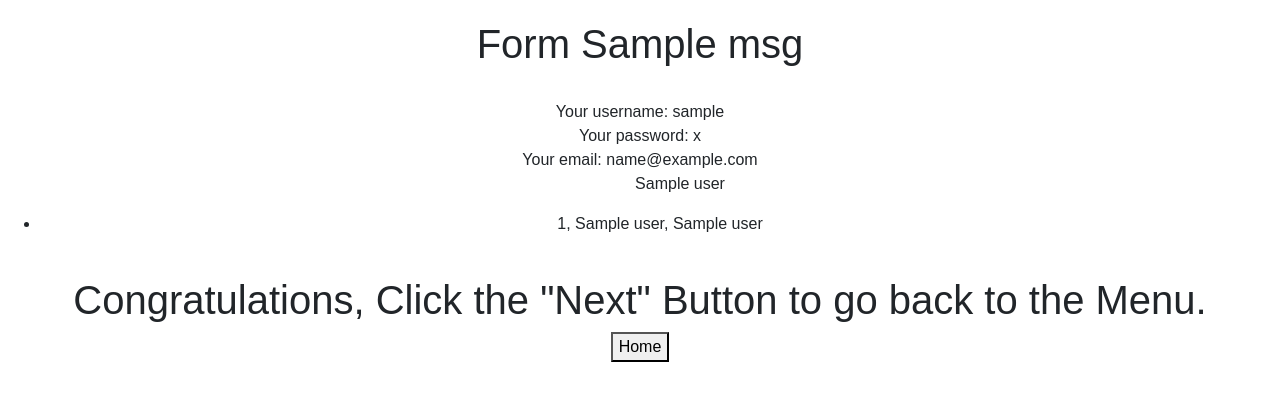
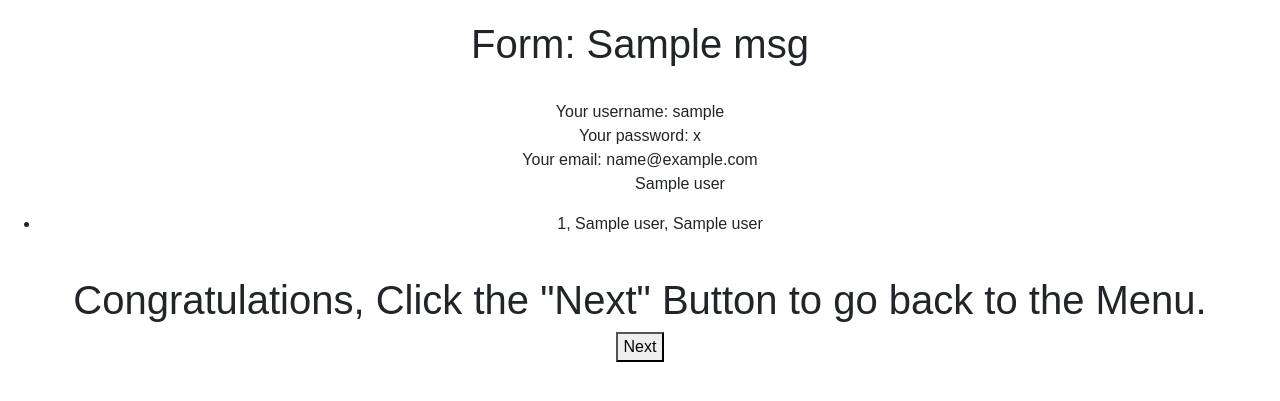
Before and after one commit to rgonnering/cs50-project1, a Flask app: template templates/form.html in a window 1280 px wide. Shown: the part 100-501 px from the top of the page. Run offline with Flask 2, Linux system fonts and the light colour scheme; the template is opened without the code that fills it: most values are stand-ins (such as "Sample title", 1, 10 or a date in 2020); some libraries are stand-ins or nearby versions.

Commit message:
Version 1.1 - Clean up

```diff
--- a/application.py
+++ b/application.py
@@ -56,14 +56,13 @@ def signup():
 
 @app.route('/login', methods=['POST'])
 def login():
-
-    # # get login credentials
+    # get login credentials
     usern = request.form.get('name')
     passw = request.form.get('password')
     print ("login1: ", usern, passw)
     # Check if username is already logged in
     if 'username' in session:
-        msg = "You are logged in."
+        msg = "You are already logged in."
         return render_template('search.html', username=usern, msg=msg)
     # User is not logged in, so check if user matches a Registered user
     result = db.execute("SELECT * FROM registered where username = :u", {"u": usern}).fetchone()
@@ -118,7 +117,7 @@ def search():
     year = request.form.get("year")
     print("Search2: ", session['username'])
     # execute SQL command and get all data with user constraintes
-    selections = db.execute("SELECT * FROM books WHERE title LIKE '%"+title+"%' and author LIKE '%"+author+"%' and year LIKE '%"+year+"%' ").fetchall()
+    selections = db.execute("SELECT * FROM books WHERE isbn LIKE '%"+isbn+"%' and title LIKE '%"+title+"%' and author LIKE '%"+author+"%' and year LIKE '%"+year+"%' ").fetchall()
     # check if book is in the books database
     if not selections:
         return render_template('search.html', username=username, msg="Book is not in the database. Please try again.")
@@ -157,7 +156,6 @@ def book():
             VALUES (:u, :isbn, :c, :r)", \
             { "u": username, "isbn": selection.isbn, "c": comment, "r": rating })
         db.commit()
-
     # get books data for id
     selection = db.execute("SELECT * FROM books where id = :id", {"id": id}).fetchone()
     # get notes, if avaiable
--- a/templates/form.html
+++ b/templates/form.html
@@ -13,7 +13,7 @@
 {% endblock %}
 
 {% block body %}
-    <h1>Form {{msg}}</h1>
+    <h1>Form: {{msg}}</h1>
     <br>
     Your username: {{username}}<br>
     Your password: {{password}}<br>
@@ -31,5 +31,5 @@
     </ul>
     <br>
     <h1>Congratulations, Click the "Next" Button to go back to the Menu.</h1>
-    <button type="button" onclick="window.location.href='{{ url_for( 'index') }}';">Home</button>
+    <button type="button" onclick="window.location.href='{{ url_for( 'index') }}';">Next</button>
 {% endblock %}
```
Also changed, not shown: requirements.txt (+10 -4 lines), README.md, 3 other files.
